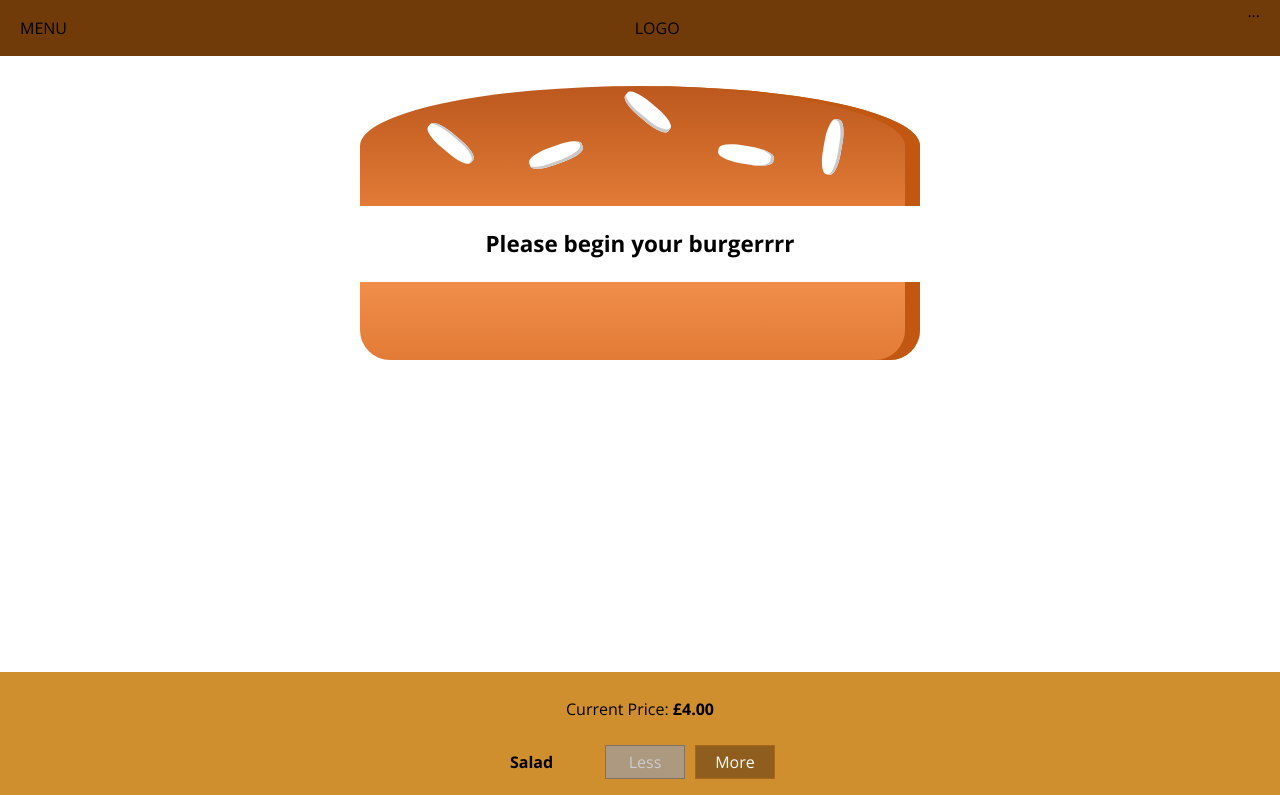
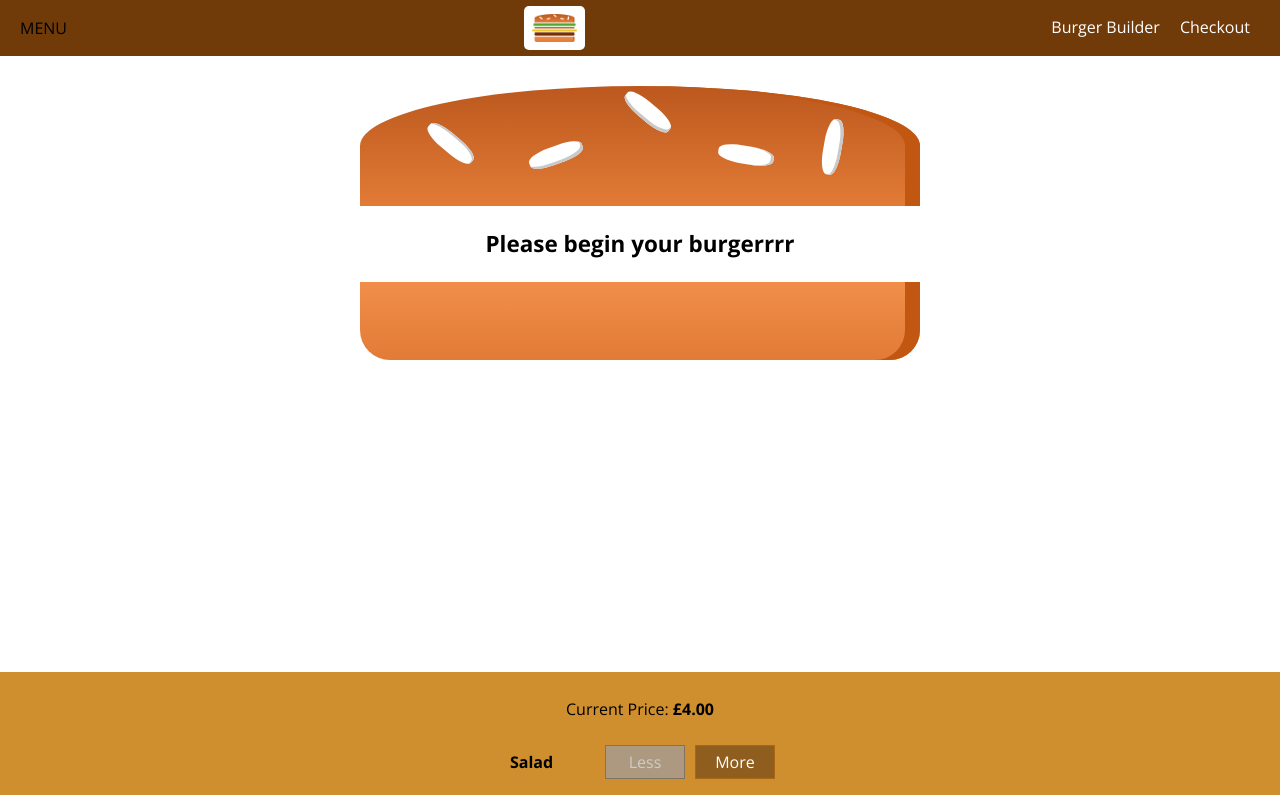
Before and after one commit to samfolo/burger-builder, a React (Create React App) app: page / in a window 1280 px wide. Shown: the top 795 px of the page. Built offline with nearby package versions, Linux system fonts and the light colour scheme.

Commit message:
add the toolbar

```diff
--- /dev/null
+++ b/src/components/Logo/Logo.js
@@ -0,0 +1,11 @@
+import React from 'react';
+import Classes from './Logo.module.css';
+import burgerLogo from '../../assets/burger-logo.png'
+
+const Logo = props => (
+  <div className={Classes.Logo}>
+    <img src={burgerLogo} alt="Burger Builder Logo" />
+  </div>
+);
+
+export default Logo;
--- /dev/null
+++ b/src/components/Logo/Logo.module.css
@@ -0,0 +1,11 @@
+.Logo {
+  background-color: white;
+  padding: 8px;
+  height: 80%;
+  box-sizing: border-box;
+  border-radius: 5px;
+}
+
+.Logo img {
+  height: 100%;
+}
--- /dev/null
+++ b/src/components/Navigation/NavigationItems/NavigationItem/NavigationItem.js
@@ -0,0 +1,10 @@
+import React from 'react';
+import Classes from './NavigationItem.module.css';
+
+const NavigationItem = props => (
+  <li className={Classes.NavigationItem} >
+    <a href={props.link} className={props.isActive ? Classes.active : null}>{props.children}</a>
+  </li>
+);
+
+export default NavigationItem;
--- /dev/null
+++ b/src/components/Navigation/NavigationItems/NavigationItem/NavigationItem.module.css
@@ -0,0 +1,25 @@
+.NavigationItem {
+  margin: 0;
+  box-sizing: border-box;
+  display: flex;
+  height: 100%;
+  align-items: center;
+}
+
+.NavigationItem a {
+  color: white;
+  text-decoration: none;
+  height: 100%;
+  padding: 16px 10px;
+  border-bottom: 4px solid transparent;
+  box-sizing: border-box;
+  display: block;
+}
+
+.NavigationItem a:hover,
+.NavigationItem a:active,
+.NavigationItem a.active {
+  background-color: #8F5C2C;
+  border-bottom: 4px solid #40A4C8;
+  color: white;
+}
--- /dev/null
+++ b/src/components/Navigation/NavigationItems/NavigationItems.js
@@ -0,0 +1,12 @@
+import React from 'react';
+import NavigationItem from './NavigationItem/NavigationItem';
+import Classes from './NavigationItems.module.css';
+
+const NavigationItems = props => (
+  <ul className={Classes.NavigationItems}>
+    <NavigationItem link='/' active>Burger Builder</NavigationItem>
+    <NavigationItem link='/'>Checkout</NavigationItem>
+  </ul>
+);
+
+export default NavigationItems;
--- /dev/null
+++ b/src/components/Navigation/NavigationItems/NavigationItems.module.css
@@ -0,0 +1,8 @@
+.NavigationItems {
+  margin: 0;
+  padding: 0;
+  list-style: none;
+  display: flex;
+  align-items: center;
+  height: 100%;
+}
--- a/src/components/Navigation/ToolBar/ToolBar.js
+++ b/src/components/Navigation/ToolBar/ToolBar.js
@@ -1,13 +1,15 @@
 import React from 'react';
 import Classes from './ToolBar.module.css';
+import Logo from '../../Logo/Logo';
+import NavigationItems from '../NavigationItems/NavigationItems';
 
 const ToolBar = props => {
   return (
     <header className={Classes.ToolBar}>
       <div>MENU</div>
-      <div>LOGO</div>
+      <Logo />
       <nav>
-        ...
+        <NavigationItems />
       </nav>
     </header>
   );
```
Also changed, not shown: src/assets/burger-logo.png (added).
